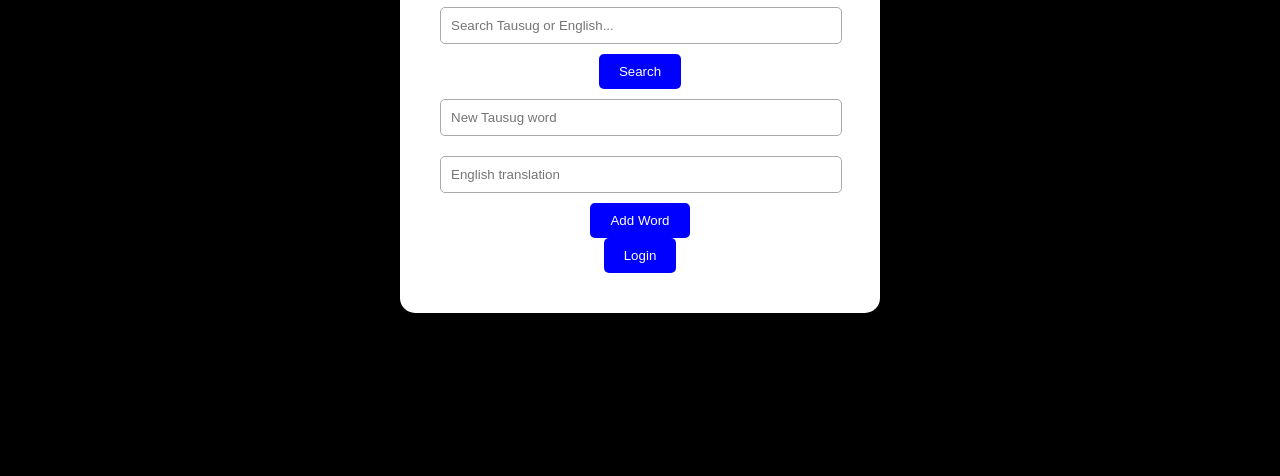
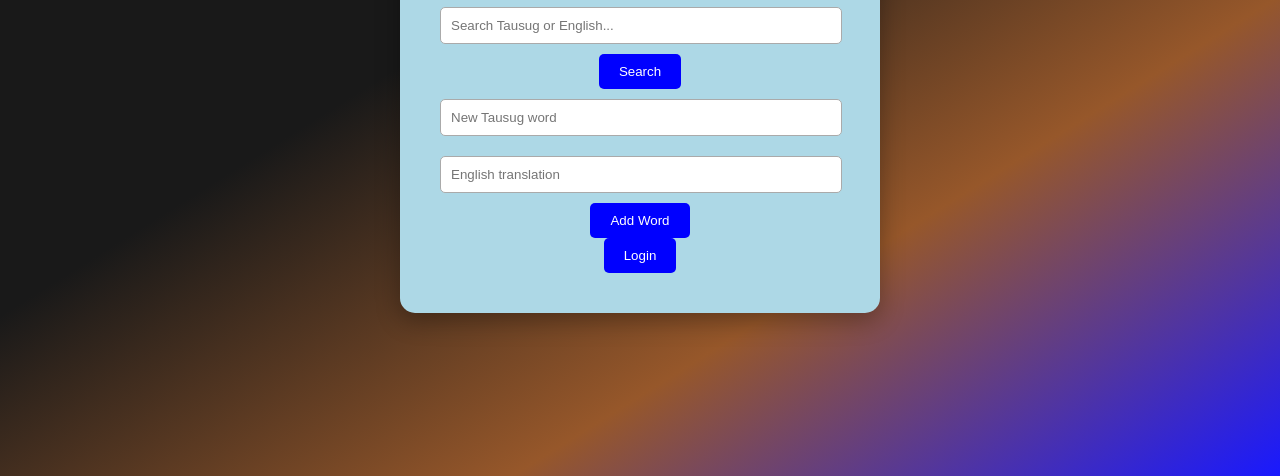
Before and after one commit to Ramy430/Tausug-Dictionary, a plain HTML site: page index.html in a window 1280 px wide. Shown: the part 324-800 px from the top of the page. Drawn offline with Linux system fonts and the light colour scheme; no server answers.

Commit message:
Update style.css

```diff
--- a/style.css
+++ b/style.css
@@ -7,12 +7,17 @@ body {
   display: flex;
   justify-content: center;
   align-items: center;
-  background-color: #000; /* Plain black background */
+  background: linear-gradient(
+    to bottom right,
+    rgba(0, 0, 0, 0.9) 40%,   /* Black 40% */
+    rgba(139, 69, 19, 0.9) 70%,  /* Brown 30% */
+    rgba(0, 0, 255, 0.9) 100%    /* Blue 30% */
+  );
 }
 
 /* Main container (the square box) */
 .container {
-  background-color: #fff;
+  background-color: #add8e6; /* Light blue */
   padding: 40px;
   border-radius: 15px;
   box-shadow: 0 8px 25px rgba(0, 0, 0, 0.3);
```
